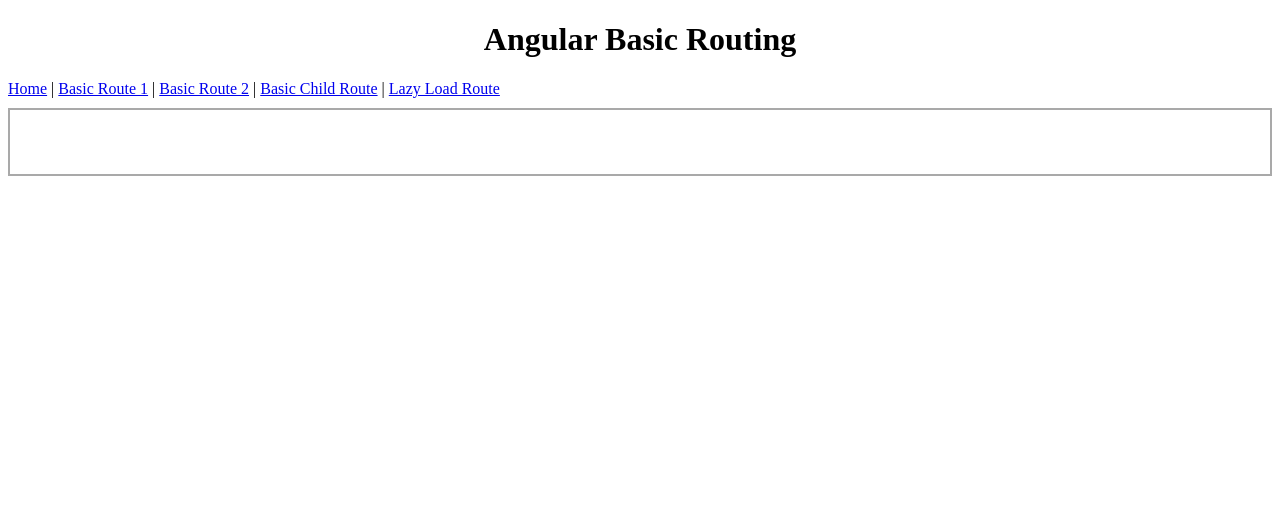
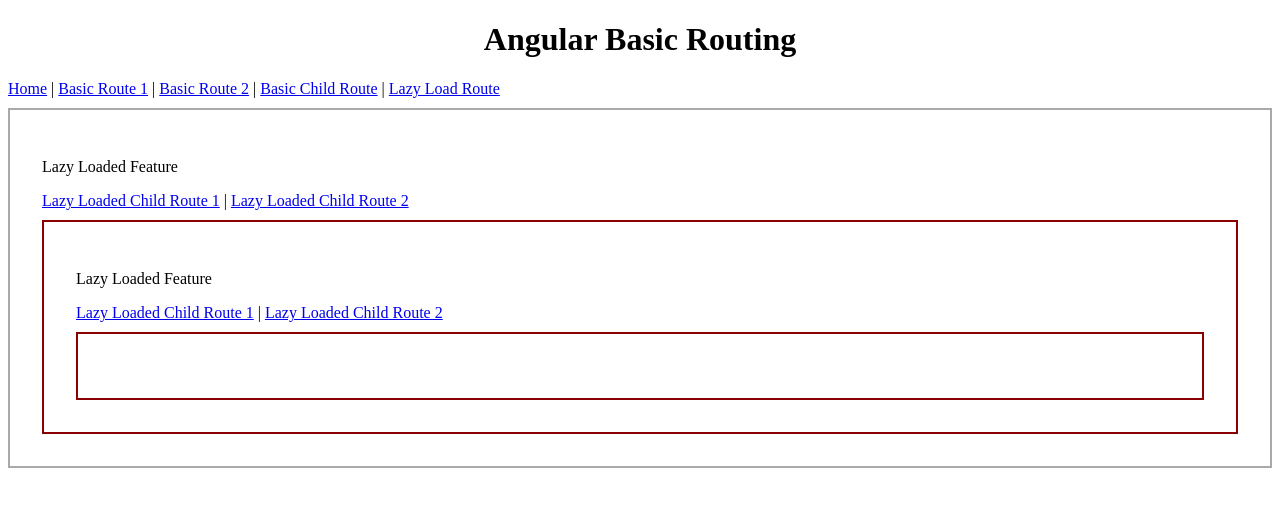
Before and after one commit to kozigh01/angular-basic-routing, an Angular app: page /feature3 in a window 1280 px wide. Shown: the top 506 px of the page. Built offline with nearby package versions, Linux system fonts and the light colour scheme.

Commit message:
fix to lazy loading for feature3

```diff
--- a/src/app/app.module.ts
+++ b/src/app/app.module.ts
@@ -6,7 +6,7 @@ import { AppRoutingModule } from './app-routing.module';
 import { AppComponent } from './app.component';
 import { Feature1Module } from './feature1/feature1.module';
 import { Feature2Module } from './feature2/feature2.module';
-import { Feature3Module } from './feature3/feature3.module';
+// import { Feature3Module } from './feature3/feature3.module';
 
 
 @NgModule({
@@ -17,6 +17,7 @@ import { Feature3Module } from './feature3/feature3.module';
     BrowserModule,
     Feature1Module,
     Feature2Module,
+    // Feature3Module,
     AppRoutingModule  // Must be last, or '**' route will be hit before feature routes
   ],
   providers: [],
--- a/src/app/feature3/component3/component3.component.html
+++ b/src/app/feature3/component3/component3.component.html
@@ -3,9 +3,9 @@
 </p>
 
 <div style="margin-bottom:10px;">
-  <a [routerLink]="['subcomponent1/dentist']">Lazy Loaded Child Route 1</a> |
-  <a [routerLink]="['subcomponent2/omaha']">Lazy Loaded Child Route 2</a>
+  <a [routerLink]="['sub1/dentist']">Lazy Loaded Child Route 1</a> |
+  <a [routerLink]="['sub2/omaha']">Lazy Loaded Child Route 2</a>
 </div>
-<div style="border: 2px solid darkgreen; padding:2em;">
+<div style="border: 2px solid darkred; padding:2em;">
   <router-outlet></router-outlet>
 </div>
--- a/src/app/feature3/feature3-routing.module.ts
+++ b/src/app/feature3/feature3-routing.module.ts
@@ -6,11 +6,9 @@ import { Subcomponent32Component } from './subcomponents/subcomponent3-2/subcomp
 
 const routes: Routes = [
   {
-    path: 'feature3', component: Component3Component,
-    // children: [
-    //   { path: '', component: Component3Component }
-    // ]
+    path: '', component: Component3Component,
     children: [
+      { path: '', component: Component3Component },
       { path: 'sub1', component: Subcomponent31Component },
       { path: 'sub2', component: Subcomponent32Component }
     ]
```
Also changed, not shown: src/app/app-routing.module.ts (+11 -0 lines).
